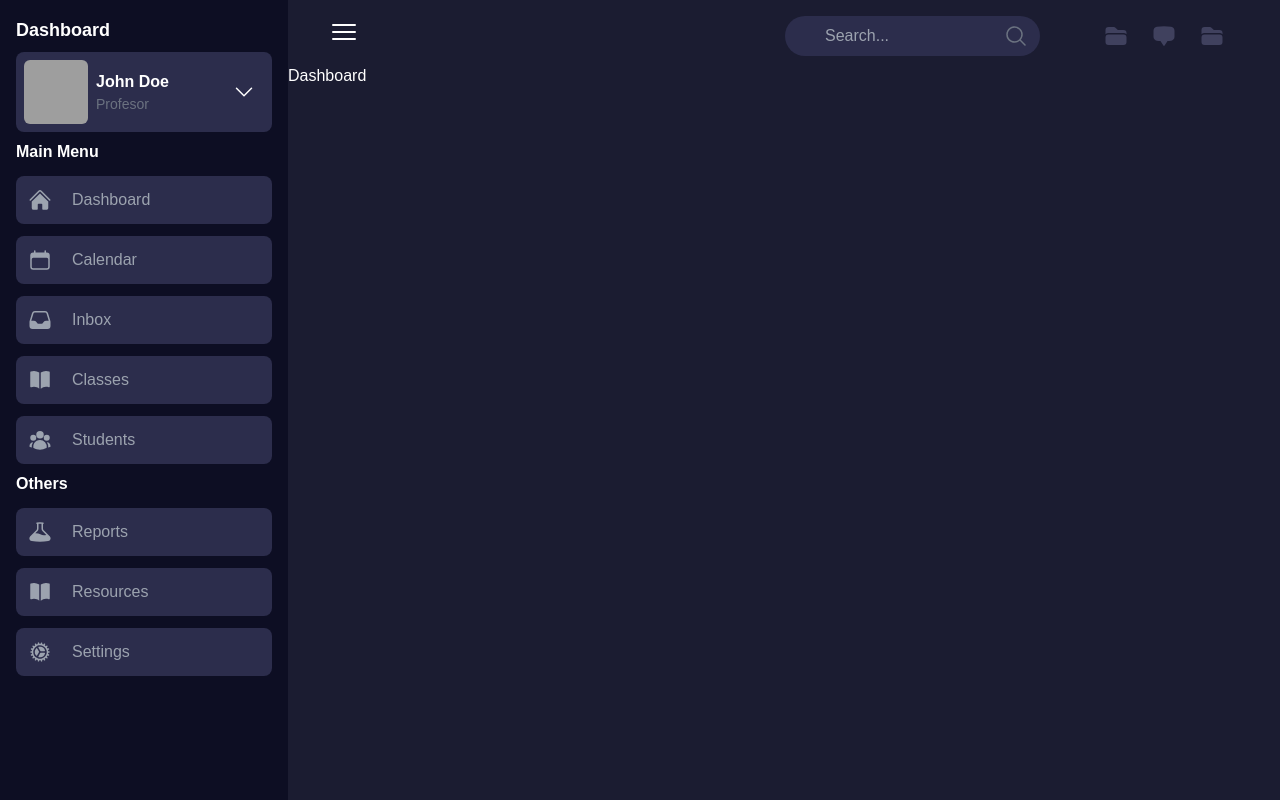
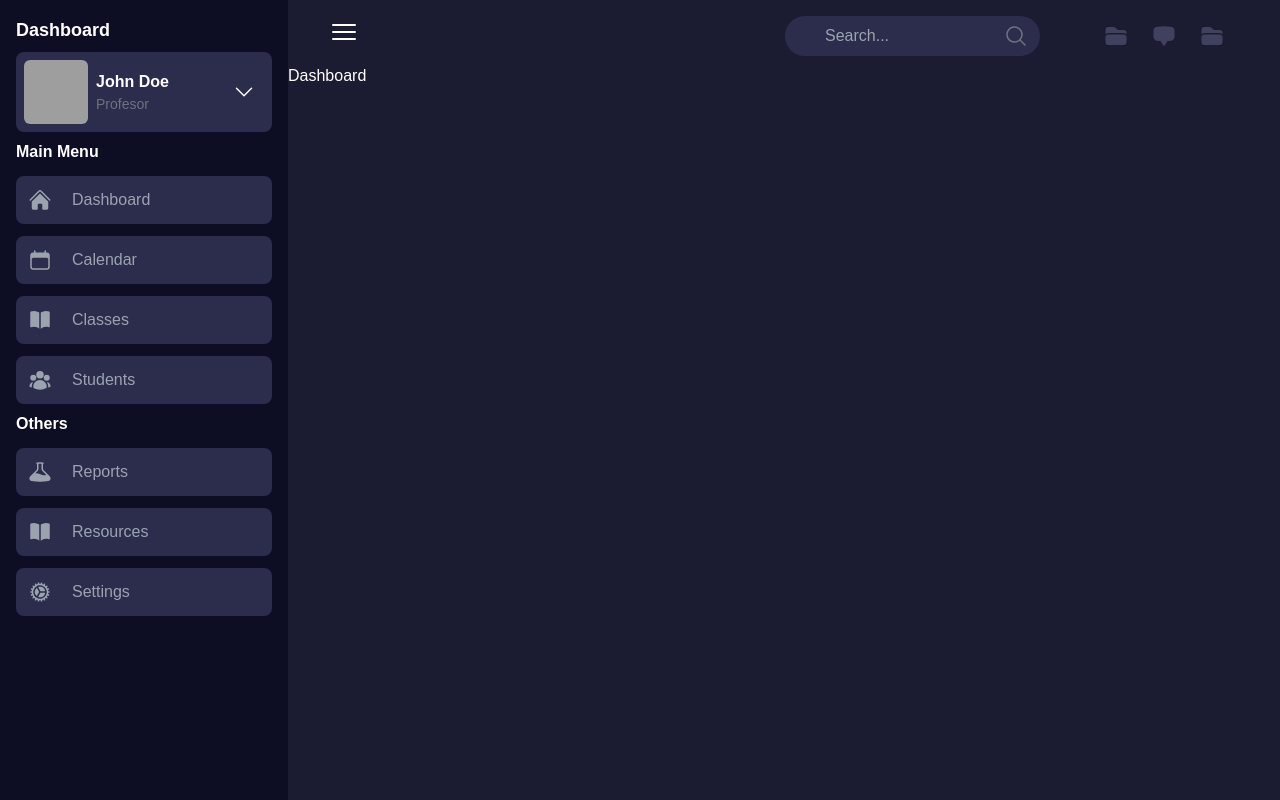
Before and after one commit to Ovtt17/academic-system-ui, a React (Vite) app: page / in a window 1280 px wide. Built offline with nearby package versions, Linux system fonts and the light colour scheme; grey boxes are pictures that could not be loaded.

Commit message:
refactor: remove Inbox menu item from mainMenuItems for streamlined navigation

```diff
--- a/src/data/mainMenuItems.tsx
+++ b/src/data/mainMenuItems.tsx
@@ -1,4 +1,4 @@
-import { HomeIcon, CalendarIcon, InboxIcon, UserGroupIcon, BookOpenIcon } from '@heroicons/react/24/solid';
+import { HomeIcon, CalendarIcon, UserGroupIcon, BookOpenIcon } from '@heroicons/react/24/solid';
 import { DashboardMenuItem } from '../types/dashboardMenuItem';
 
 export const mainMenuItems: DashboardMenuItem[] = [
@@ -11,11 +11,6 @@ export const mainMenuItems: DashboardMenuItem[] = [
     title: 'Calendar',
     icon: <CalendarIcon className="h-6 w-6" />,
     href: '/calendar',
-  },
-  {
-    title: 'Inbox',
-    icon: <InboxIcon className="h-6 w-6" />,
-    href: '/inbox',
   },
   {
     title: 'Classes',
```
